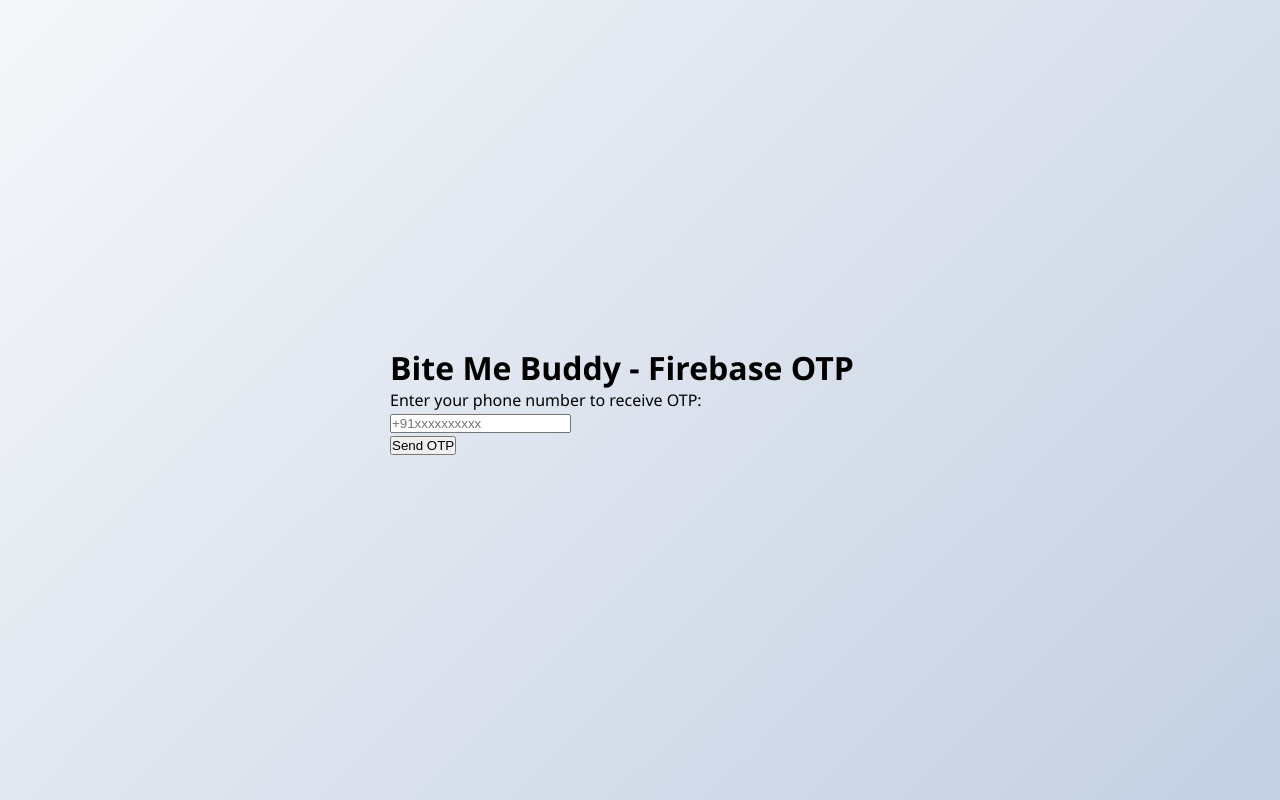
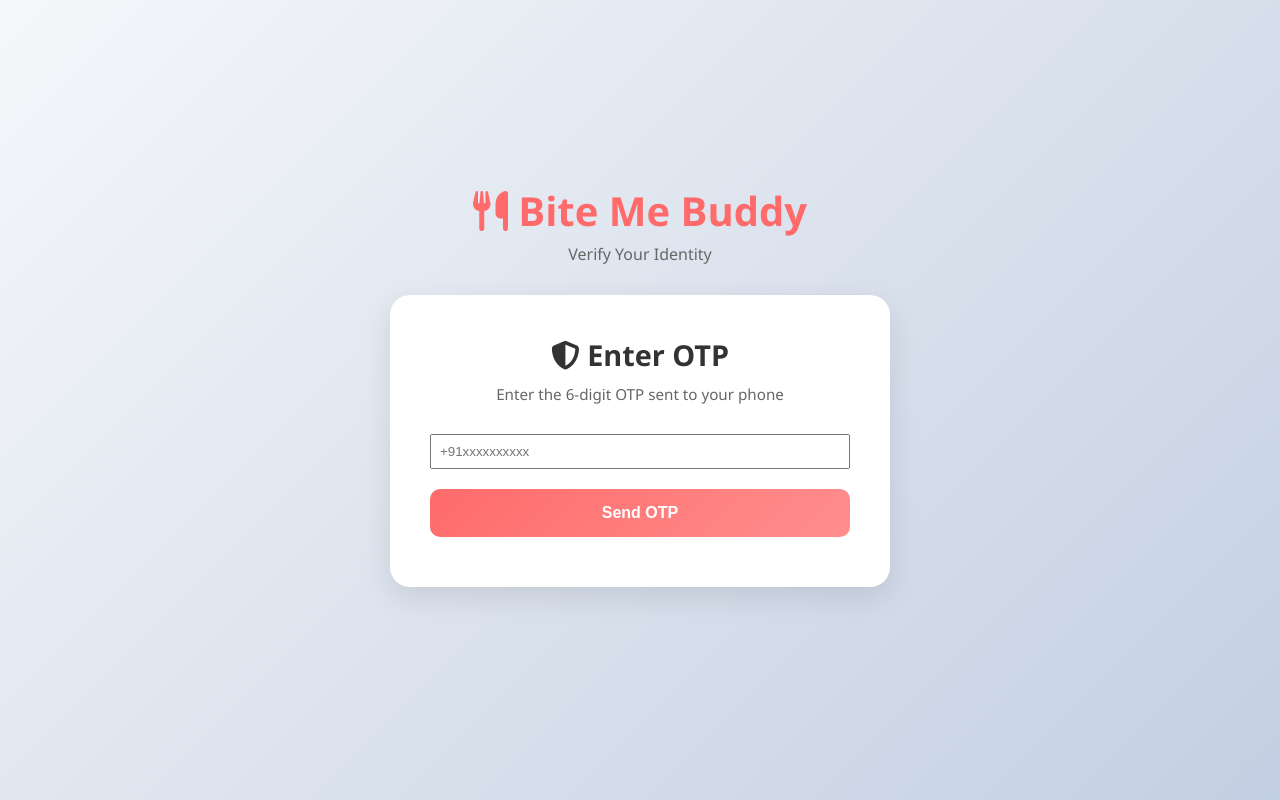
Before and after one commit to singhll420ll-oss/Bite.me.Buddy_Forgot_ur_password, a Flask app: page /verify-otp in a window 1280 px wide. Run offline with Flask 3, Linux system fonts and the light colour scheme; some libraries are stand-ins or nearby versions.

Commit message:
Update verify_otp.html

```diff
--- a/templates/verify_otp.html
+++ b/templates/verify_otp.html
@@ -4,88 +4,182 @@
 <meta charset="UTF-8">
 <meta name="viewport" content="width=device-width, initial-scale=1.0">
 <title>Verify OTP - Bite Me Buddy</title>
+<link rel="stylesheet" href="/static/style.css">
+<link rel="stylesheet" href="https://cdnjs.cloudflare.com/ajax/libs/font-awesome/6.4.0/css/all.min.css">
+
+<!-- Firebase SDK -->
 <script src="https://www.gstatic.com/firebasejs/9.23.0/firebase-app-compat.js"></script>
 <script src="https://www.gstatic.com/firebasejs/9.23.0/firebase-auth-compat.js"></script>
-<link rel="stylesheet" href="/static/style.css">
-<link rel="stylesheet" href="https://cdnjs.cloudflare.com/ajax/libs/font-awesome/6.4.0/css/all.min.css">
 </head>
 <body>
 <div class="container">
-  <h1>Bite Me Buddy - Firebase OTP</h1>
-  <p>Enter your phone number to receive OTP:</p>
-  <input type="text" id="phoneNumber" placeholder="+91xxxxxxxxxx">
-  <div id="recaptcha-container"></div>
-  <button onclick="sendOTP()">Send OTP</button>
-
-  <div id="otpDiv" style="display:none;">
-    <p>Enter OTP:</p>
-    <input type="text" id="otpInput" placeholder="6-digit OTP">
-    <button onclick="verifyOTP()">Verify OTP</button>
+    <div class="header">
+        <h1><i class="fas fa-utensils"></i> Bite Me Buddy</h1>
+        <p class="tagline">Verify Your Identity</p>
     </div>
 
-  <div id="response"></div>
+    <div class="card">
+        <div class="card-header">
+            <h2><i class="fas fa-shield-alt"></i> Enter OTP</h2>
+            <p>Enter the 6-digit OTP sent to your phone</p>
+        </div>
+
+        <input type="text" id="phoneNumber" placeholder="+91xxxxxxxxxx" style="margin-bottom:10px; padding:8px; width:100%;">
+        <div id="recaptcha-container" style="margin-bottom:10px;"></div>
+        <button class="btn-primary" onclick="sendOTP()">Send OTP</button>
+
+        <div id="otpDiv" style="display:none; margin-top:15px;">
+            <div class="otp-container">
+                <input type="text" id="digit1" maxlength="1" oninput="moveToNext(1)" onkeyup="handleOtpInput(event,1)">
+                <input type="text" id="digit2" maxlength="1" oninput="moveToNext(2)" onkeyup="handleOtpInput(event,2)">
+                <input type="text" id="digit3" maxlength="1" oninput="moveToNext(3)" onkeyup="handleOtpInput(event,3)">
+                <input type="text" id="digit4" maxlength="1" oninput="moveToNext(4)" onkeyup="handleOtpInput(event,4)">
+                <input type="text" id="digit5" maxlength="1" oninput="moveToNext(5)" onkeyup="handleOtpInput(event,5)">
+                <input type="text" id="digit6" maxlength="1" oninput="moveToNext(6)" onkeyup="handleOtpInput(event,6)">
+            </div>
+
+            <button class="btn-primary" onclick="verifyOTP()">Verify OTP</button>
+
+            <div class="timer" id="timer">
+                <i class="fas fa-clock"></i> OTP expires in: <span id="countdown">10:00</span>
+            </div>
+
+            <div class="resend-options">
+                <button class="btn-secondary" id="resendBtn" disabled>
+                    <i class="fas fa-redo"></i> Resend OTP (<span id="resendTimer">60</span>s)
+                </button>
+            </div>
+        </div>
+
+        <div id="response" style="margin-top:10px;"></div>
+    </div>
 </div>
 
 <script>
-  // Firebase config from backend
-  fetch('/api/firebase-config')
-    .then(res => res.json())
-    .then(config => {
-      firebase.initializeApp(config);
-      window.auth = firebase.auth();
-      window.recaptchaVerifier = new firebase.auth.RecaptchaVerifier('recaptcha-container', {
+    // ---------------- Firebase Config ----------------
+    const firebaseConfig = {
+        apiKey: "AIzaSyBmZG2Xi5WNXsEbY1gj4MQ6PKnS0gu1S4s",
+        authDomain: "bite-me-buddy.firebaseapp.com",
+        projectId: "bite-me-buddy",
+        storageBucket: "bite-me-buddy.firebasestorage.app",
+        messagingSenderId: "387282094580",
+        appId: "1:387282094580:web:422e09cff55a0ed47bd1a1",
+        measurementId: "G-DXE54QQNB4"
+    };
+
+    firebase.initializeApp(firebaseConfig);
+    const auth = firebase.auth();
+    const recaptchaVerifier = new firebase.auth.RecaptchaVerifier('recaptcha-container', {
         'size': 'normal',
-        'callback': (response) => { console.log('reCAPTCHA solved'); },
+        'callback': () => { console.log('reCAPTCHA solved'); },
         'expired-callback': () => { console.log('reCAPTCHA expired'); }
     });
     recaptchaVerifier.render();
-    });
 
     let confirmationResult;
+    let totalSeconds = 600, resendSeconds = 60, timerInterval, resendInterval;
 
+    // ---------------- OTP Send ----------------
     function sendOTP() {
         const phoneNumber = document.getElementById('phoneNumber').value;
+        if(!phoneNumber){ showResponse('Enter phone number','error'); return; }
+
         auth.signInWithPhoneNumber(phoneNumber, recaptchaVerifier)
         .then(result => {
             confirmationResult = result;
-        document.getElementById('otpDiv').style.display = 'block';
-        showResponse('OTP sent! Check your phone.', 'success');
+            document.getElementById('otpDiv').style.display='block';
+            showResponse('OTP sent! Check your phone.','success');
+            resetOTPInputs();
+            startTimers();
         })
-      .catch(error => {
-        showResponse(error.message, 'error');
-      });
+        .catch(error => { showResponse(error.message,'error'); });
     }
 
+    // ---------------- OTP Verify ----------------
     function verifyOTP() {
-    const code = document.getElementById('otpInput').value;
-    confirmationResult.confirm(code)
+        let otp='';
+        for(let i=1;i<=6;i++){ otp+=document.getElementById(`digit${i}`).value; }
+
+        if(otp.length!==6){ showResponse('Enter 6-digit OTP','error'); return; }
+
+        confirmationResult.confirm(otp)
         .then(result => {
-        result.user.getIdToken().then(idToken => {
-          fetch('/api/firebase-verify', {
-            method: 'POST',
-            headers: { 'Content-Type': 'application/json' },
-            body: JSON.stringify({ idToken })
+            result.user.getIdToken().then(idToken=>{
+                fetch('/api/firebase-verify',{
+                    method:'POST',
+                    headers:{'Content-Type':'application/json'},
+                    body:JSON.stringify({idToken})
                 })
-          .then(res => res.json())
-          .then(data => {
-            if(data.success) {
-              showResponse('OTP verified! Redirecting...', 'success');
-              window.location.href = '/reset-password';
-            } else {
-              showResponse(data.message, 'error');
-            }
+                .then(res=>res.json())
+                .then(data=>{
+                    if(data.success){
+                        showResponse('OTP verified! Redirecting...','success');
+                        setTimeout(()=>{ window.location.href='/reset-password'; },1500);
+                    }else showResponse(data.message,'error');
                 });
             });
         })
-      .catch(error => {
-        showResponse('Invalid OTP', 'error');
-      });
+        .catch(err=>showResponse('Invalid OTP','error'));
     }
 
-  function showResponse(msg, type) {
-    const div = document.getElementById('response');
-    div.innerHTML = `<p class="${type}">${msg}</p>`;
+    // ---------------- OTP Input Boxes ----------------
+    function moveToNext(current){
+        const digit=document.getElementById(`digit${current}`);
+        if(digit.value.length===1 && current<6) document.getElementById(`digit${current+1}`).focus();
+        updateHiddenInput();
     }
+
+    function handleOtpInput(event,current){
+        if(event.key==='Backspace' && current>1 && document.getElementById(`digit${current}`).value===''){
+            document.getElementById(`digit${current-1}`).focus();
+        }
+        updateHiddenInput();
+    }
+
+    function updateHiddenInput(){
+        let otp='';
+        for(let i=1;i<=6;i++){ otp+=document.getElementById(`digit${i}`).value; }
+        // hidden input if needed
+    }
+
+    function resetOTPInputs(){
+        for(let i=1;i<=6;i++){ document.getElementById(`digit${i}`).value=''; }
+        document.getElementById('digit1').focus();
+    }
+
+    // ---------------- Timers ----------------
+    function startTimers(){
+        clearInterval(timerInterval); clearInterval(resendInterval);
+        totalSeconds=600; resendSeconds=60;
+        document.getElementById('resendBtn').disabled=true;
+
+        timerInterval=setInterval(()=>{
+            totalSeconds--;
+            if(totalSeconds<=0){ clearInterval(timerInterval); document.getElementById('countdown').textContent='Expired!'; }
+            else{
+                let m=Math.floor(totalSeconds/60), s=totalSeconds%60;
+                document.getElementById('countdown').textContent=`${m.toString().padStart(2,'0')}:${s.toString().padStart(2,'0')}`;
+            }
+        },1000);
+
+        resendInterval=setInterval(()=>{
+            resendSeconds--;
+            document.getElementById('resendTimer').textContent=resendSeconds;
+            if(resendSeconds<=0){ clearInterval(resendInterval); document.getElementById('resendBtn').disabled=false; }
+        },1000);
+    }
+
+    document.getElementById('resendBtn').addEventListener('click',()=>{
+        sendOTP();
+        document.getElementById('resendBtn').disabled=true;
+    });
+
+    // ---------------- Response ----------------
+    function showResponse(msg,type){
+        document.getElementById('response').innerHTML=`<p class="${type}">${msg}</p>`;
+    }
+
+    window.onload=()=>{ document.getElementById('digit1').focus(); };
 </script>
 </body>
 </html>
```
Lines whose indentation alone changed are shown as unchanged.
